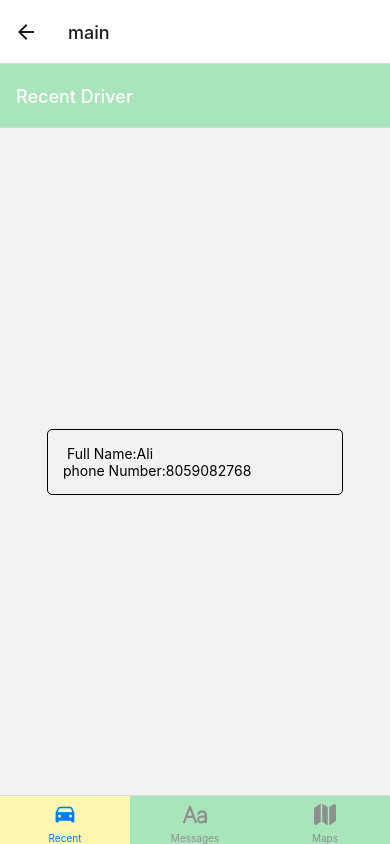
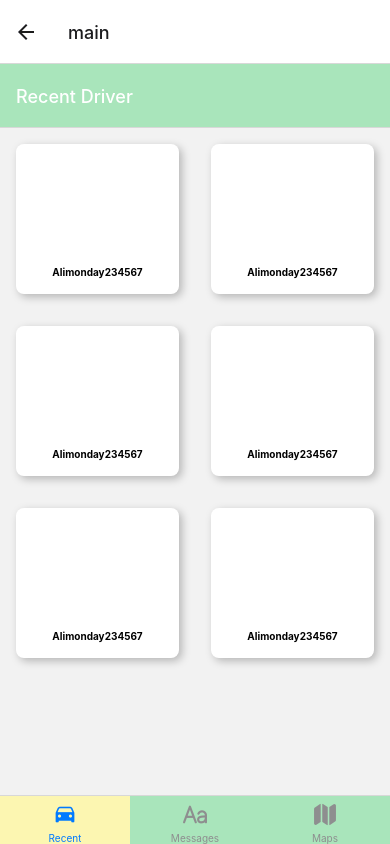
Before and after one commit to Jose-Flor/BuddyCarPool, a React Native app: screen /main in a window 390 px wide. Built offline with nearby package versions, Linux system fonts and the light colour scheme.

Commit message:
md the grid tile

```diff
--- a/App.js
+++ b/App.js
@@ -5,6 +5,8 @@ import RegisterScreen from './Screens /RegisterScreen';
 import{createNativeStackNavigator}from'@react-navigation/native-stack';
 import { NavigationContainer } from '@react-navigation/native';
 import RegisterForm from './Screens /RegisterForm';
+import Driverlist from './Information/DriverList';
+import DriverOverView from './Information/DriverOverView';
 
 const Stack=createNativeStackNavigator();
 
@@ -15,6 +17,7 @@ export default function App() {
       <Stack.Navigator initialRouteName='Register'>
         <Stack.Screen name='Register' component={RegisterScreen} options={{headerShown:false}}/>
         <Stack.Screen  name='main' component={MainScreen} />
+        <Stack.Screen name='DriverOverView' component={DriverOverView}/>
         <Stack.Screen name='RegisterForm' component={RegisterForm}/>
 
       </Stack.Navigator>
--- a/Information/DriverList.js
+++ b/Information/DriverList.js
@@ -1,7 +1,111 @@
-import {FlatList} from'react-native';
+import {FlatList, Pressable, View,Text,StyleSheet,Platform} from'react-native';
 
 
-function Driverlist({driver}){
-    return <FlatList />;
+class Drivers{
+    constructor(id,name,licenseNumber,isAvilable,pictureUrl,schedule){
+        this.id = id;
+        this.name = name;
+        this.licenseNumber = licenseNumber;
+        this.isAvilable = isAvilable;
+        this.pictureUrl = pictureUrl;
+        this.schedule = schedule;
+    }
+}
+const Category=[
+    new Drivers('1','Ali','234567',true,'ali.jpg','monday'),
+    new Drivers('2','Ali','234567',true,'ali.jpg','monday'),
+    new Drivers('3','Ali','234567',true,'ali.jpg','monday'),
+    new Drivers('4','Ali','234567',true,'ali.jpg','monday'),
+    new Drivers('5','Ali','234567',true,'ali.jpg','monday'),
+    new Drivers('6','Ali','234567',true,'ali.jpg','monday'),
+
+
+];
+
+
+//using this function , make the entire function and use <GridTile/>
+function GridTile({name,schedule,licenseNumber,onPress}){
+    //we need to add ripple effect
+    return(
+        <View style={styles.gridItem}>
+
+            <Pressable android_ripple={{color:'#ccc'}}  style={({pressed})=>[styles.Button, pressed? styles.buttonPressed:null]}
+            onPress={onPress}
+            >
+                <View style={styles.innerContainer}>
+                    <Text style={styles.Namesid}>{name}{schedule}{licenseNumber}</Text>
+                </View>
+            </Pressable>
+        </View>
+
+    );
+}
+
+
+
+//the list of drivers shows here
+function Driverlist({navigation}){
+    function rendercategoryItem(itemData){
+        function HnadlerPress(){
+            navigation.navigate('DriverOverView');
+            }
+            return(
+                <GridTile
+                name={itemData.item.name}
+                schedule={itemData.item.schedule}
+                licenseNumber={itemData.item.licenseNumber}
+                onPress={HnadlerPress}
+
+                />
+
+            );
+    }
+
+
+    return <FlatList
+     data={Category}
+     keyExtractor={(item)=>item.id }
+     renderItem={rendercategoryItem}
+     numColumns={2} />;
 }
 export default Driverlist;
+const styles = StyleSheet.create({
+    gridItem:{
+        flex:1,
+        margin:16,
+        height:150,
+        borderRadius:8,
+        elevation:4,
+        backgroundColor:'white',
+        shadowColor:'black',
+        shadowOpacity:0.25,
+        shadowOffset:{width:3, height:3},
+        shadowRadius:9,
+        overflow:Platform.OS === 'android'? 'hidden' : 'visible'
+
+    },
+    Button:{
+        flex:1,
+
+    },
+    buttonPressed:{
+        opacity:0.5
+
+    },
+    innerContainer:{
+        flex:1,
+        padding:16,
+        justifyContent:'flex-end',
+        alignItems: 'center',
+
+    },
+    Namesid:{
+        fontWeight:'bold',
+        fontSize:10
+
+    },
+    driverOverView:{
+        flex:1,
+        padding:16,
+    }
+})
--- /dev/null
+++ b/Information/DriverOverView.js
@@ -0,0 +1,14 @@
+
+import{View,Text,StyleSheet}from 'react-native'
+function DriverOverView(){
+    return <View style={styles.driverOverView}>
+        <Text>Driver over view screen</Text>
+    </View>
+};
+export default DriverOverView;
+const styles = StyleSheet.create({
+    driverOverView:{
+        flex: 1,
+        padding: 15
+    }
+})
--- a/Screens /MainScreen.js
+++ b/Screens /MainScreen.js
@@ -6,6 +6,7 @@ import Messages from "./Messages";
 import maps from "./Map";
 import { GStyle } from "./General style/GStyle";
 import {Ionicons} from '@expo/vector-icons';
+import Driverlist from "../Information/DriverList";
 
 
 const BottomTabs=createBottomTabNavigator();
@@ -19,7 +20,7 @@ function TabsOverview(){
             tabBarStyle:{backgroundColor:GStyle.colors.bottmbTabs},
             tabBarActiveBackgroundColor:GStyle.colors.BottomTabsActive,
          }}>
-            <BottomTabs.Screen name="Driver" component={Drivers}
+            <BottomTabs.Screen name="Driver" component={Driverlist}
             options={{
                 title:'Recent Driver',
                 tabBarLabel:'Recent ',
```
Also changed, not shown: Modeles/Category.js (added, +8 -0 lines), Modeles/Driver.js (added, +10 -0 lines), Screens /RegisterForm.js (line endings or trailing spaces).
